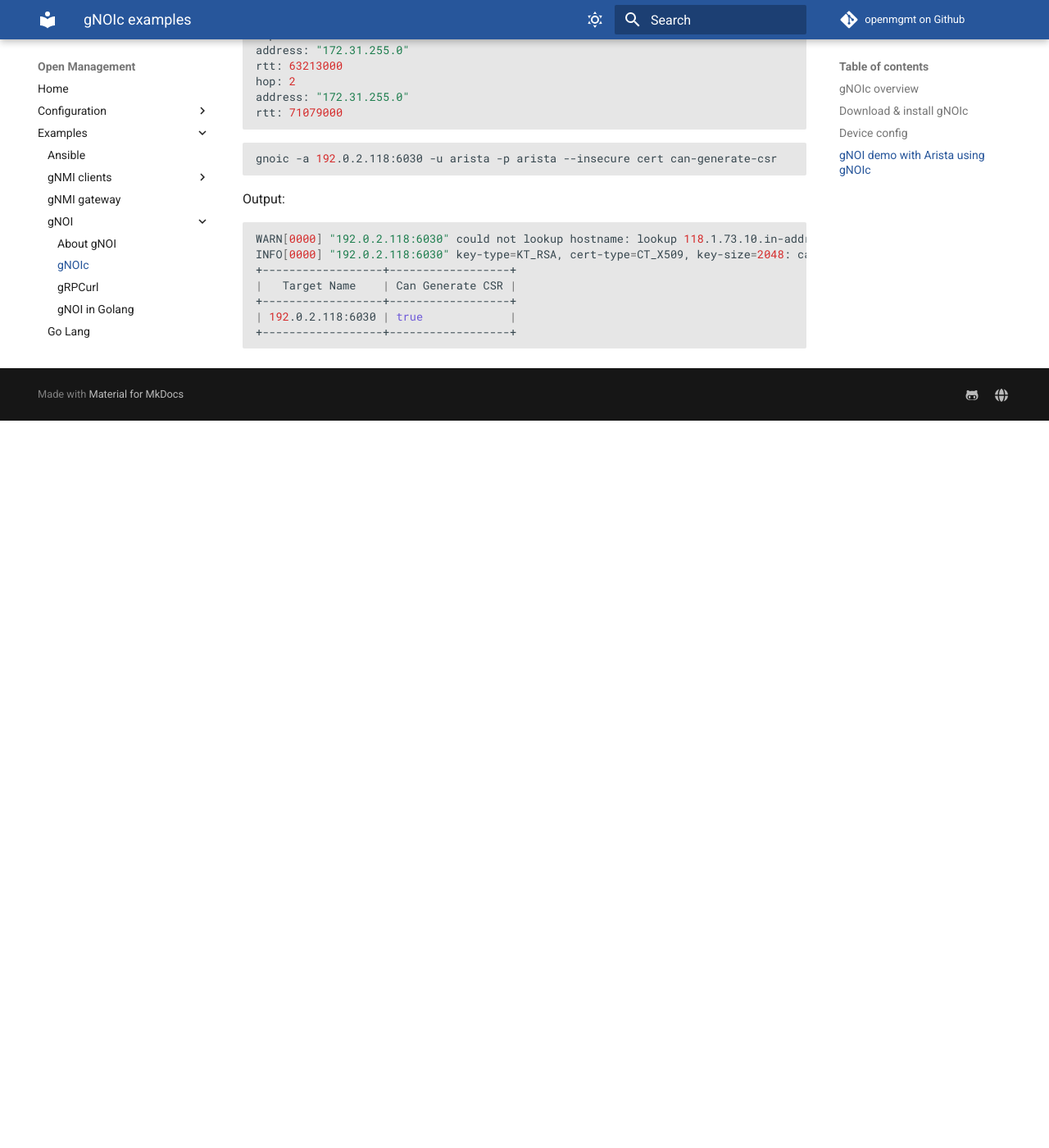
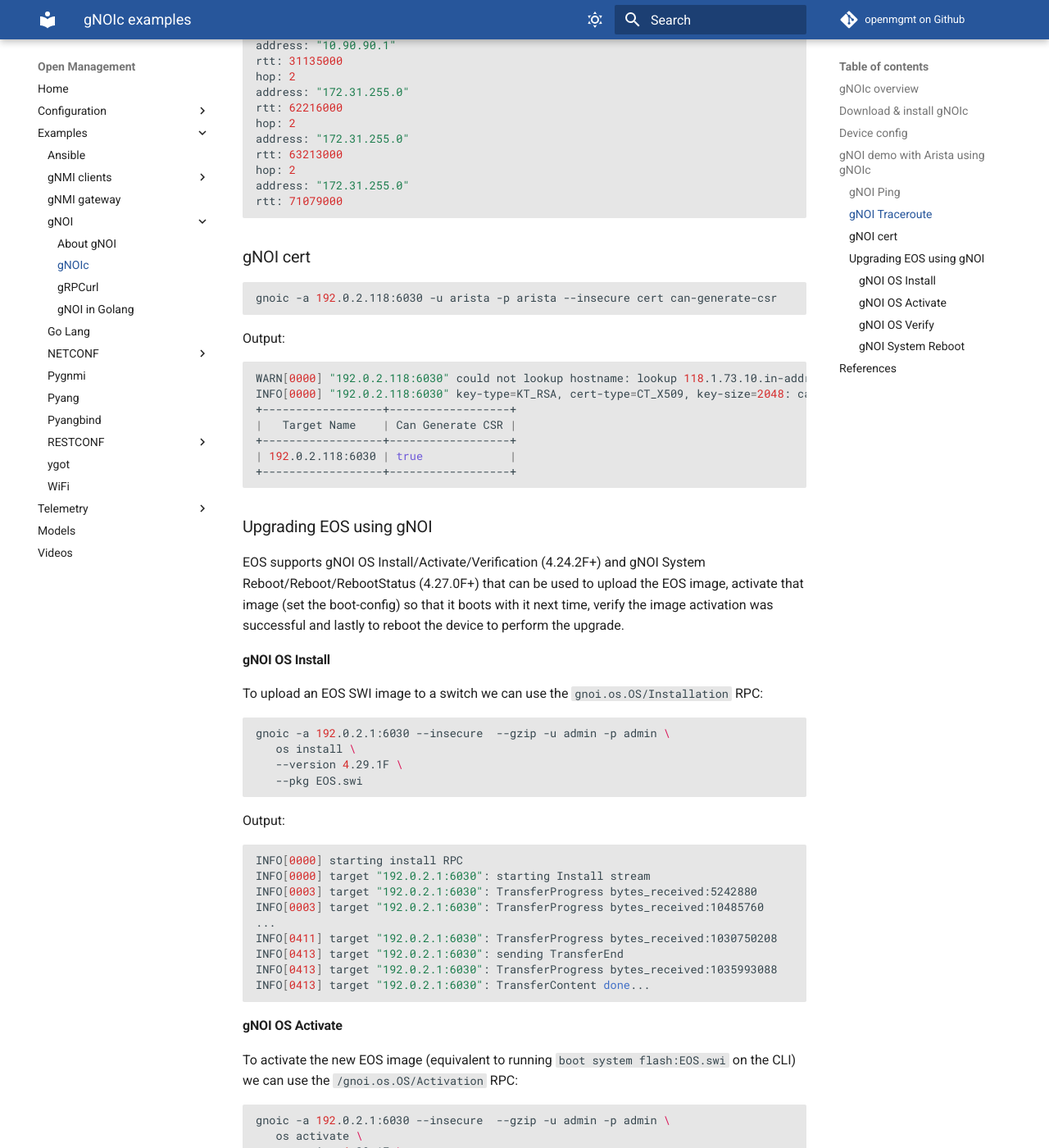
Before and after one commit to aristanetworks/openmgmt, an MkDocs documentation site: the page built from docs/examples/gnoi/gnoic.md, in a window 1280 px wide and 1400 px high, scrolled down 2868 px. Shown: the whole window at 82% size. Built offline with MkDocs 1.6.1 and Material for MkDocs 9.7.7, drawn with Linux system fonts in a browser that asks for light colours; comment, search, counter and statistics services are not loaded; before the commit the page ends 3381 px from its top, so only the background shows below that; some of the changed text lies outside the part shown.

Commit message:
examples: add EOS upgrade example using gNOIc

````diff
--- a/docs/examples/gnoi/gnoic.md
+++ b/docs/examples/gnoi/gnoic.md
@@ -94,6 +94,8 @@
 
 ## gNOI demo with Arista using gNOIc
 
+### gNOI Ping
+
 ```shell
 gnoic -a 192.0.2.118:6030 -u arista -p arista --insecure  system ping \
    --destination 172.31.255.0 --count 2 --do-not-resolve
@@ -122,6 +124,8 @@
 max_time: 33930000
 std_dev: 1351000
 ```
+
+### gNOI Traceroute
 
 ```shell
  gnoic -a 192.0.2.118:6030 -u arista -p arista --insecure  system traceroute \
@@ -156,6 +160,8 @@
 rtt: 71079000
 ```
 
+### gNOI cert
+
 ```shell
 gnoic -a 192.0.2.118:6030 -u arista -p arista --insecure cert can-generate-csr
 ```
@@ -171,3 +177,89 @@
 | 192.0.2.118:6030 | true             |
 +------------------+------------------+
 ```
+
+### Upgrading EOS using gNOI
+
+EOS supports gNOI OS Install/Activate/Verification (4.24.2F+) and gNOI System Reboot/Reboot/RebootStatus (4.27.0F+)
+that can be used to upload the EOS image, activate that image (set the boot-config) so that it boots with it next time,
+verify the image activation was successful and lastly to reboot the device to perform the upgrade.
+
+#### gNOI OS Install
+
+To upload an EOS SWI image to a switch we can use the `gnoi.os.OS/Installation` RPC:
+
+```shell
+gnoic -a 192.0.2.1:6030 --insecure  --gzip -u admin -p admin \
+   os install \
+   --version 4.29.1F \
+   --pkg EOS.swi
+```
+
+Output:
+
+```shell
+INFO[0000] starting install RPC
+INFO[0000] target "192.0.2.1:6030": starting Install stream
+INFO[0003] target "192.0.2.1:6030": TransferProgress bytes_received:5242880
+INFO[0003] target "192.0.2.1:6030": TransferProgress bytes_received:10485760
+...
+INFO[0411] target "192.0.2.1:6030": TransferProgress bytes_received:1030750208
+INFO[0413] target "192.0.2.1:6030": sending TransferEnd
+INFO[0413] target "192.0.2.1:6030": TransferProgress bytes_received:1035993088
+INFO[0413] target "192.0.2.1:6030": TransferContent done...
+```
+
+#### gNOI OS Activate
+
+To activate the new EOS image (equivalent to running `boot system flash:EOS.swi` on the CLI) we can use  the
+`/gnoi.os.OS/Activation` RPC:
+
+```shell
+gnoic -a 192.0.2.1:6030 --insecure  --gzip -u admin -p admin \
+   os activate \
+   --version 4.29.1F \
+   --no-reboot
+```
+
+Output:
+
+```shell
+INFO[0034] target "192.0.2.1:6030" activate response "activate_ok:{}"
+```
+
+#### gNOI OS Verify
+
+```shell
+gnoic -a 192.0.2.1:6030 --insecure  --gzip -u admin -p admin os verify
+```
+
+Output:
+
+```shell
++-------------------+---------+---------------------+
+|    Target Name    | Version | Activation Fail Msg |
++-------------------+---------+---------------------+
+| 192.0.2.1:6030 | 4.29.1F |                     |
++-------------------+---------+---------------------+
+```
+
+#### gNOI System Reboot
+
+To reboot the device we can use `gnoi.system.System/Reboot` RPC and the `COLD` method:
+
+```shell
+gnoic -a 192.0.2.1:6030 --insecure  --gzip -u admin -p admin \
+   system reboot \
+   --method COLD
+```
+
+> Note on older EOS versions you may get the following error message:
+
+```shell
+ERRO[0009] "192.0.2.1:6030" System Reboot failed: rpc error: code = Unavailable desc = error reading from server: EOF
+Error: there was 1 error(s)
+```
+
+## References
+
+[gNOI Support](https://www.arista.com/en/support/toi/eos-4-24-2f/14715-gnoi)
````
Also changed, not shown: docs/examples/gnoi/index.md (+3 -2 lines).
